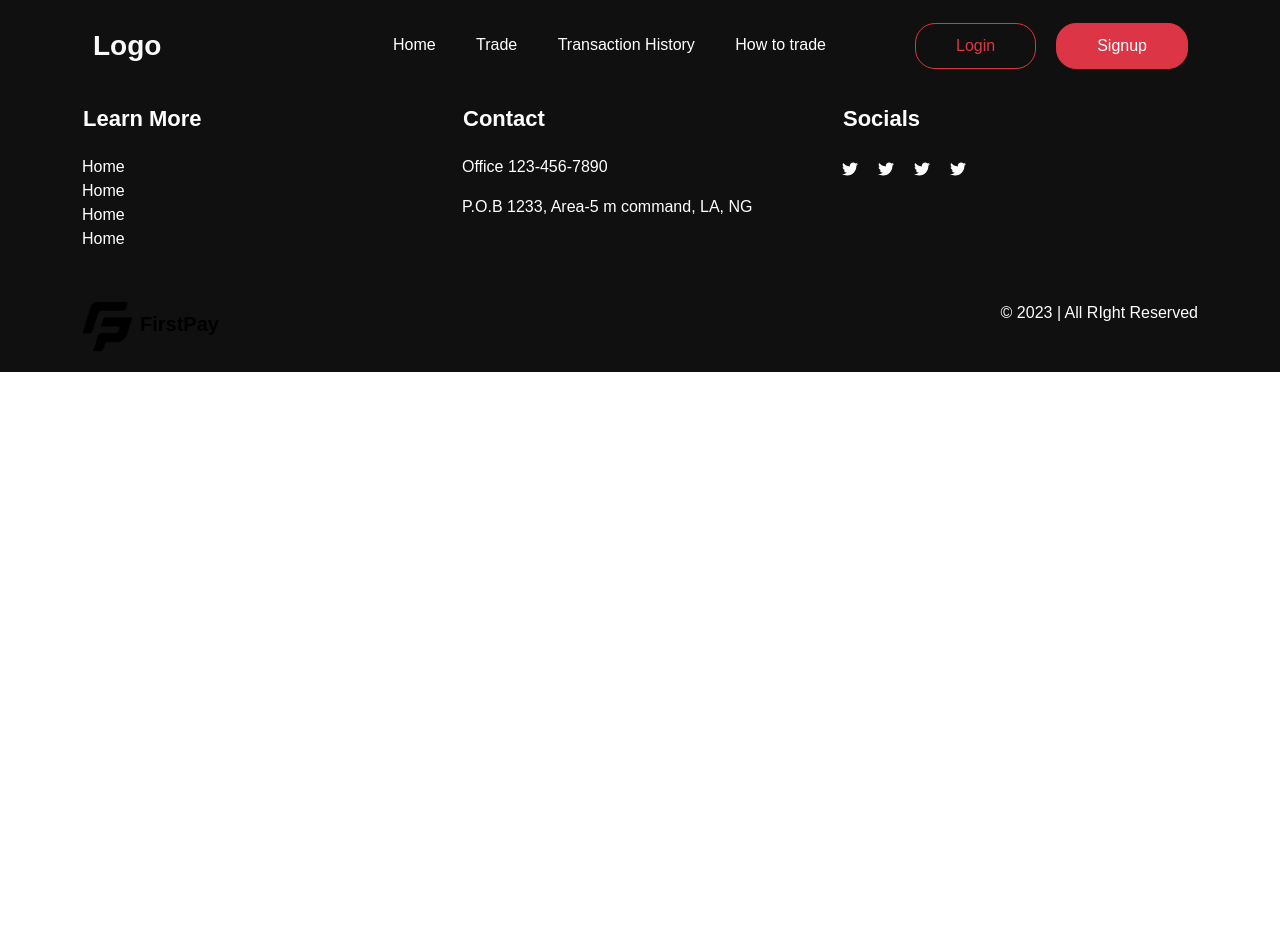
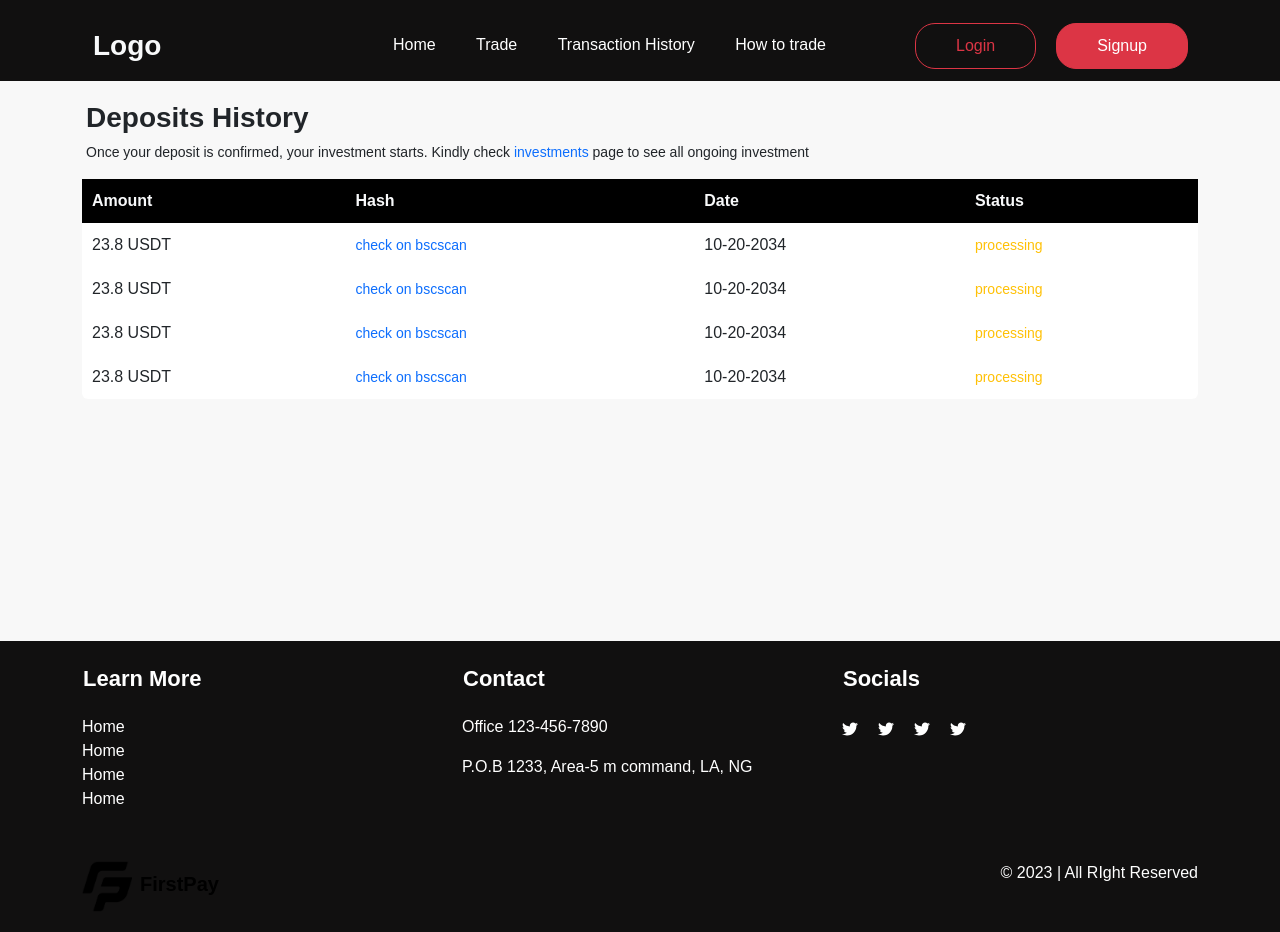
Before and after one commit to Sheriff10/royexchnage, a React (Create React App) app: page /deposits in a window 1280 px wide. Before the commit the page ends 800 px from the top, so only its background shows below. Built offline with nearby package versions, Linux system fonts and the light colour scheme; a web font is replaced by a local one.

Commit message:
finished deposit history and added users folder

```diff
--- a/src/App.js
+++ b/src/App.js
@@ -7,14 +7,15 @@ import './css/global.css'
 import './css/components.css'
 import './css/home.css'
 import { Header } from './pages/global/header';
-import { Payment } from './pages/components/payment';
-import { THistory } from './pages/components/t_history';
-import { Trade } from './pages/components/swap';
+import { Payment } from './pages/components/users/payment';
+import { THistory } from './pages/components/users/t_history';
+import { Trade } from './pages/components/users/swap';
 import { Home } from './pages/components/home';
 import { Footer } from './pages/global/footer';
-import Staking from './pages/components/staking';
-import Dashboard from './pages/components/dashboard';
-import Investments from './pages/components/investments';
+import Staking from './pages/components/users/staking';
+import Dashboard from './pages/components/users/dashboard';
+import Investments from './pages/components/users/investments';
+import Deposits from './pages/components/users/deposits';
 
 function App() {
   return (
@@ -30,6 +31,7 @@ function App() {
         <Route path='/staking' element={<Staking />} />
         <Route path='/dashboard' element={<Dashboard />} />
         <Route path='/investments' element={<Investments />} />
+        <Route path='/deposits' element={<Deposits />} />
       </Routes>
       <Footer />
     </div>
--- /dev/null
+++ b/src/pages/components/users/deposits.jsx
@@ -0,0 +1,44 @@
+import React from "react";
+import { Link } from "react-router-dom";
+
+export default function Deposits() {
+   const dum = [1, 2, 3, 5];
+   return (
+      <div className="investments">
+         <div className="container">
+            <div className="head py-3 px-1">
+               <span className="fs-3 fw-bold">Deposits History</span> <br />
+               <small>Once your deposit is confirmed, your investment starts. Kindly check <Link to={'/investments'} >investments</Link> page to see all ongoing investment</small>
+            </div>
+            <div className="body overflow-auto">
+               <table className="w-100 rounded overflow-auto bg-white">
+                  <thead className="bg-black py-4 text-light">
+                     <tr>
+                        <th>Amount</th>
+                        <th>Hash</th>
+                        <th>Date</th>
+                        <th>Status</th>
+                     </tr>
+                  </thead>
+                  <tbody>
+                     {dum.map((i, index) => (
+                        <tr key={index}>
+                           <td>23.8 USDT</td>
+                           <td>
+                              <small>
+                                 <a href="">check on bscscan</a>
+                              </small>
+                           </td>
+                           <td>10-20-2034</td>
+                           <td>
+                              <small className="text-warning">processing</small>
+                           </td>
+                        </tr>
+                     ))}
+                  </tbody>
+               </table>
+            </div>
+         </div>
+      </div>
+   );
+}
--- a/src/pages/components/staking.jsx
+++ b/src/pages/components/users/staking.jsx
@@ -3,7 +3,7 @@ import { FaBtc } from "react-icons/fa";
 import {
    INITIAL_STAKING_REDUCER,
    stakingReducer,
-} from "../../reducers/stakingReducer";
+} from "../../../reducers/stakingReducer";
 import Invest from "./invest";
 
 export default function Staking() {
```
Also changed, not shown: src/pages/components/users/dashboard.jsx (renamed from src/pages/components/dashboard.jsx), src/pages/components/users/invest.jsx (renamed from src/pages/components/invest.jsx), src/pages/components/users/investments.jsx (renamed from src/pages/components/investments.jsx), src/pages/components/users/payment.jsx (renamed from src/pages/components/payment.jsx), src/pages/components/users/swap.jsx (renamed from src/pages/components/swap.jsx), src/pages/components/users/t_history.jsx (renamed from src/pages/components/t_history.jsx).
